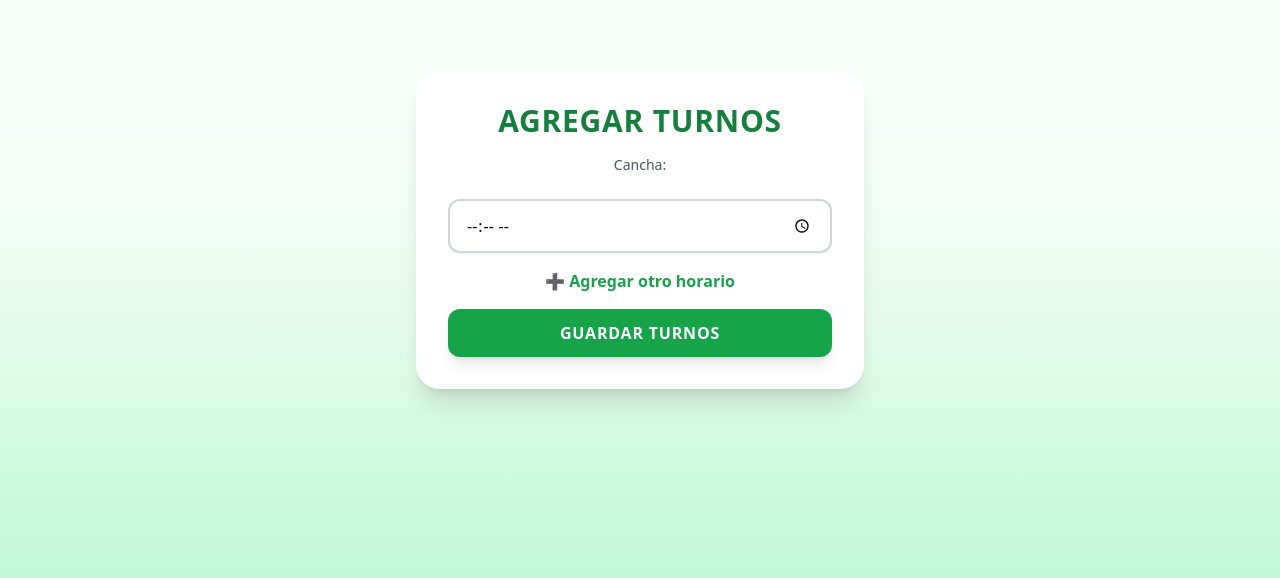
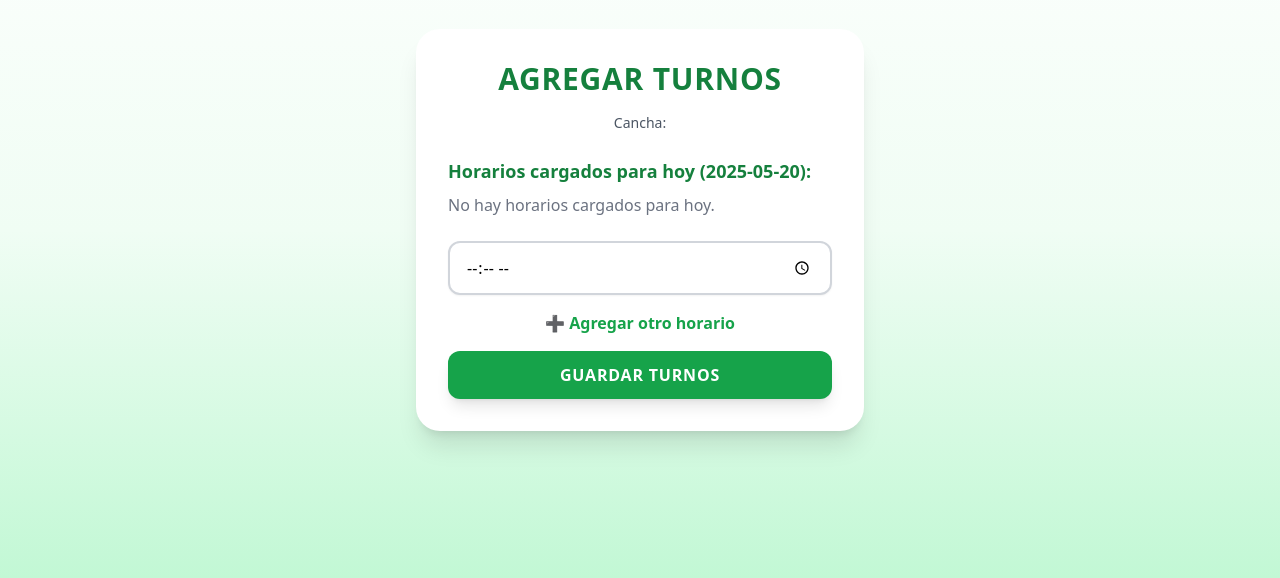
Before and after one commit to GonzaS89/turnoscanchas, a React (Vite) app in the folder front/: page /agregarturno in a window 1280 px wide. Shown: the part 170-748 px from the top of the page. Built offline with nearby package versions, Linux system fonts and the light colour scheme.

Commit message:
interfaz mis turnos

```diff
--- a/front/src/dueño/AgregarTurno.jsx
+++ b/front/src/dueño/AgregarTurno.jsx
@@ -1,4 +1,4 @@
-import { useState } from "react";
+import { useState, useEffect } from "react";
 import axios from "axios";
 import { useNavigate, useLocation } from "react-router-dom";
 import { FaCheckCircle } from "react-icons/fa";
@@ -6,7 +6,7 @@ import { FaCheckCircle } from "react-icons/fa";
 export const AgregarTurno = () => {
   const navigate = useNavigate();
   const location = useLocation();
-  const cancha = location.state?.cancha;
+  const cancha = location.state?.cancha; 2
 
   const serverLocal = 'http://localhost:3001';
   const serverExterno = 'https://https://turnoscanchas-production.up.railway.app';
@@ -27,6 +27,37 @@ export const AgregarTurno = () => {
     const nuevosHorarios = horarios.filter((_, i) => i !== index);
     setHorarios(nuevosHorarios);
   };
+
+  const [horariosExistentes, setHorariosExistentes] = useState([]);
+
+  useEffect(() => {
+    const obtenerHorarios = async () => {
+      try {
+        const { data } = await axios.get(`${serverLocal}/api/turnos_canchas/canchas`, {
+          params: { id: cancha.id }
+        });
+        console.log("Turnos recibidos del backend:", data);
+        setHorariosExistentes(data);
+      } catch (error) {
+        console.error("Error al obtener horarios existentes:", error);
+      }
+    };
+
+    if (cancha?.id) {
+      obtenerHorarios();
+    }
+  }, [cancha]);
+
+
+  const fechaHoy = new Date().toISOString().split("T")[0]; // Ej: "2025-05-20"
+
+  const turnosHoy = horariosExistentes.filter((turno) => {
+    const fechaTurno = turno.fecha.split("T")[0]; // "2025-05-20"
+    return fechaTurno === fechaHoy;
+  });
+
+
+
 
   const handleSubmit = async () => {
     try {
@@ -54,6 +85,8 @@ export const AgregarTurno = () => {
     }
   };
 
+
+
   return (
     <section className="min-h-screen w-full py-10 px-4 bg-gradient-to-b from-white via-green-50 to-green-200 flex justify-center items-center">
       <div className="bg-white rounded-3xl shadow-xl p-8 max-w-md w-full">
@@ -61,6 +94,22 @@ export const AgregarTurno = () => {
         <p className="text-center text-sm text-gray-600 mb-6">
           Cancha: <span className="uppercase font-semibold">{cancha?.nombre}</span>
         </p>
+        <div className="mb-6">
+          <h3 className="text-lg font-semibold text-green-700 mb-2">
+            Horarios cargados para hoy ({fechaHoy}):
+          </h3>
+          {turnosHoy.length > 0 ? (
+            <ul className="list-disc list-inside text-gray-700">
+              {turnosHoy.map((turno) => (
+                <li key={turno.id}>{turno.hora}</li>
+              ))}
+            </ul>
+          ) : (
+            <p className="text-gray-500">No hay horarios cargados para hoy.</p>
+          )}
+        </div>
+
+
 
         <form className="space-y-4" onSubmit={(e) => e.preventDefault()}>
           {horarios.map((hora, index) => (
--- a/front/src/dueño/VerTurnos.jsx
+++ b/front/src/dueño/VerTurnos.jsx
@@ -153,10 +153,10 @@ export const VerTurnos = () => {
           key={turno.id}
           className={`relative overflow-hidden min-h-24 border rounded-2xl flex font-poppins items-center gap-2 shadow-md px-4 py-6 ${
             turno.estado === "disponible"
-              ? "bg-gray-50"
+              ? "bg-green-200"
               : turno.estado === "pendiente"
               ? "bg-yellow-100"
-              : "bg-green-400"
+              : "bg-red-200"
           }`}
         >
           <div className="flex flex-col items-left justify-center gap-2 w-3/4 h-full relative">
```
